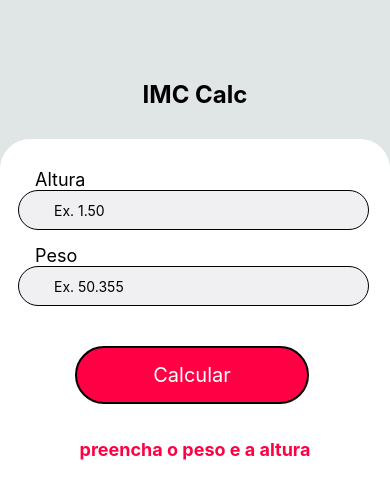
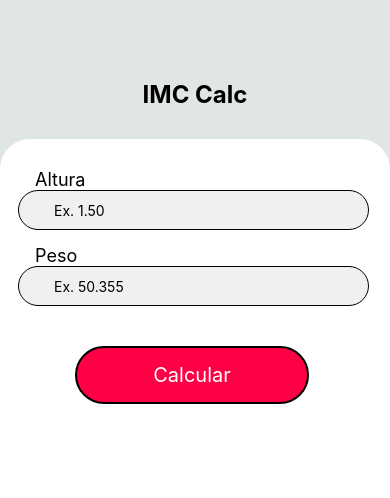
Before and after one commit to EudisAlves/react-native, a React Native app in the folder imc-calc/: screen / in a window 390 px wide. Shown: the top 498 px of the page. Built offline with nearby package versions, Linux system fonts and the light colour scheme.

Commit message:
passando validação para form

```diff
--- a/imc-calc/src/components/Form/index.js
+++ b/imc-calc/src/components/Form/index.js
@@ -21,8 +21,8 @@ export default function Form() {
     const [errorMessage, setErrorMessage] = useState(null)
 
     function imcCalculator() {//formula para calcular o imc peso dividido pela altura veses altura
-        let heightFormat = height.replace("," , ".")// formatação para o ios que não apresenta . e sim ,
-        return setImc((weight/(heightFormat * heightFormat)).toFixed(2))//formula para calcular imc
+        let heightFormat = height.replace(",", ".")// formatação para o ios que não apresenta . e sim ,
+        return setImc((weight / (heightFormat * heightFormat)).toFixed(2))//formula para calcular imc
     }
 
     function verificationImc() {// aviso de campos obrigatórios
@@ -49,11 +49,12 @@ export default function Form() {
     }
 
     return (
+        <View style={styles.formContext}>
+            {imc == null ?
             <Pressable
                 onPress={Keyboard.dismiss}// função para esconder o teclado
-        style={styles.formContext}
+                style={styles.form}
             >
-            <View style={styles.form}>
                 <Text style={styles.formLabel}>Altura</Text>
                 <Text style={styles.errorMessage}>{errorMessage}</Text>
                 <TextInput
@@ -78,9 +79,18 @@ export default function Form() {
                 >
                     <Text style={styles.textButton}>{textButton}</Text>
                 </TouchableOpacity>
+            </Pressable >
+            :
+            <View style={styles.exhibitionResultImc}>
+                <TouchableOpacity
+                    style={styles.button}
+                    onPress = {() => validationImc()}// chamar a função de validação
+                >
+                    <Text style={styles.textButton}>{textButton}</Text>
+                </TouchableOpacity>
+                <ResultImc messageResultImc={messageImc} resultImc={imc}/>
             </View>
-            <ResultImc messageResultImc={messageImc} resultImc={imc}/>
-            <View></View>
-        </Pressable>
+            }
+        </View>
     );
 }
--- a/imc-calc/src/components/Form/style.js
+++ b/imc-calc/src/components/Form/style.js
@@ -51,6 +51,10 @@ const styles = StyleSheet.create ({
         color: "red",
         fontWeight: "bold",
         paddingLeft: 32,
+    },
+    exhibitionResultImc: {
+        width: "100%",
+        height: "50%",
     }
 });
 
--- a/imc-calc/src/components/ResultImc/index.js
+++ b/imc-calc/src/components/ResultImc/index.js
@@ -3,7 +3,7 @@ import { View, Text, TouchableOpacity, Share } from "react-native";
 import styles from "./style";
 
 export default function ResultImc(props) {
-    const onShare = async () => {
+    const onShare = async () => { // função asincrona para melhorar o consumo da Api de compartilhamento
        const result = await Share.share({
         message: "Meu imc hoje é: " + props.resultImc,
        })
@@ -11,19 +11,15 @@ export default function ResultImc(props) {
     return (
         <View style={styles.constextImc}>
             <View style={styles.boxShareButton}>
-                {props.resultImc != null ? // condicional para verificar se o os campos estão preenchidos
-                    <TouchableOpacity
+            <Text style={styles.information}>{props.messageResultImc}</Text>
+            <Text style={styles.numberImc}>{props.resultImc}</Text>
+                <TouchableOpacity
                     onPress={onShare}// onPress serve adicionar um evento ao botão
                     style={styles.shared}
-                    >
-                        <Text style={styles.sharedText}>Compartilhar!</Text>
-                    </TouchableOpacity>
-                    :
-                    <View/>
-                }
+                >
+                    <Text style={styles.sharedText}>Compartilhar!</Text>
+                </TouchableOpacity>
             </View>
-            <Text style={styles.information}>{props.messageResultImc}</Text>
-            <Text style={styles.numberImc}>{props.resultImc}</Text>
         </View>
     );
 }
```
Lines whose indentation alone changed are shown as unchanged.
